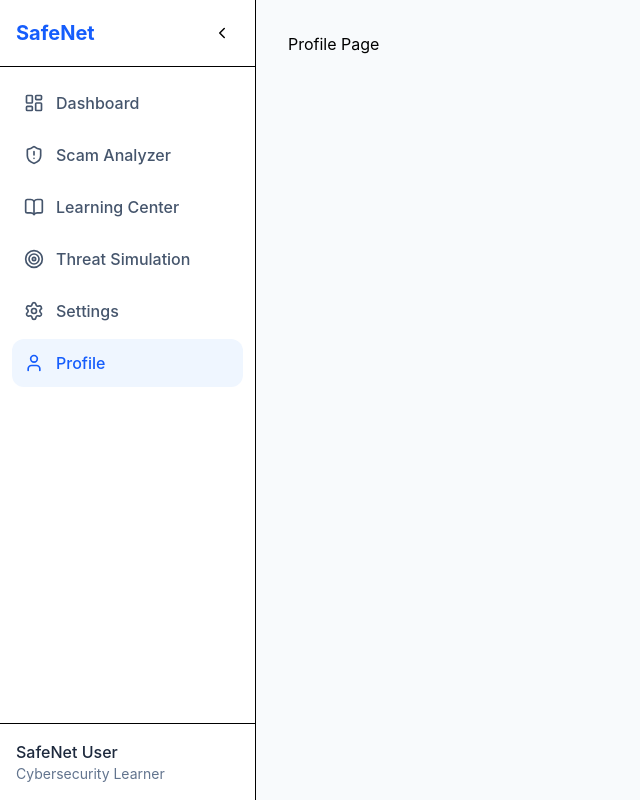
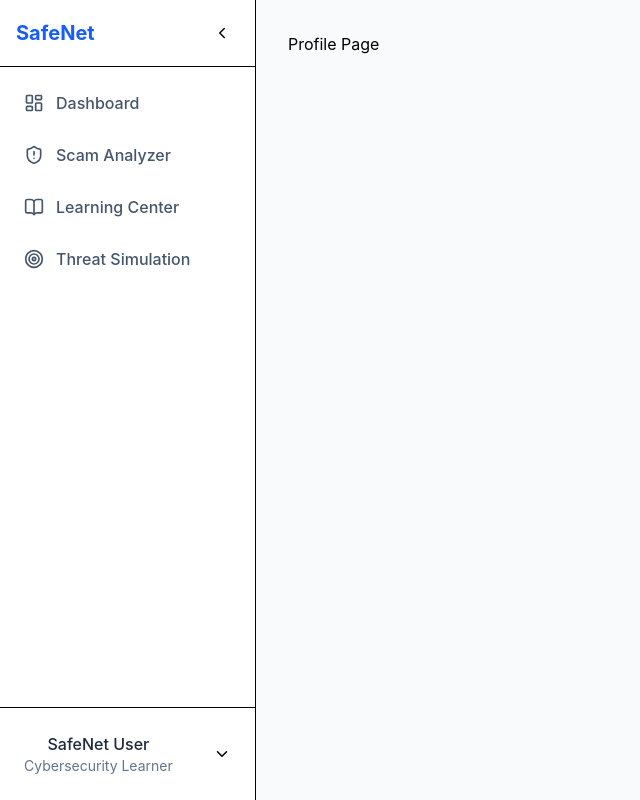
Before and after one commit to Mahdia-Hassani/SafeNet, a React (Vite) app: page /profile in a window 1280 px wide. Shown: the whole page, without its empty margins (0-640 px from the left). Built offline with nearby package versions, Linux system fonts and the light colour scheme.

Commit message:
Add user dropdown menu in side bar

```diff
--- a/src/components/dashboard/Sidebar.jsx
+++ b/src/components/dashboard/Sidebar.jsx
@@ -6,10 +6,12 @@ import {
   ShieldAlert,
   BookOpen,
   Target,
+  User,
   Settings,
-  User,
   ChevronLeft,
   ChevronRight,
+  ChevronDown,
+  ChevronUp,
 } from "lucide-react";
 
 const navItems = [
@@ -33,20 +35,12 @@ const navItems = [
     path: "/simulation",
     icon: Target,
   },
-  {
-    name: "Settings",
-    path: "/settings",
-    icon: Settings,
-  },
-  {
-    name: "Profile",
-    path: "/profile",
-    icon: User,
-  },
 ];
 
 function Sidebar() {
   const [collapsed, setCollapsed] = useState(false);
+
+  const [userMenuOpen, setUserMenuOpen] = useState(false);
 
   return (
     <aside
@@ -57,6 +51,7 @@ function Sidebar() {
     >
       <div className="flex h-full flex-col">
         {/* Header */}
+
         <div className="flex items-center justify-between border-b p-4">
           {!collapsed && (
             <h1 className="text-xl font-bold text-blue-600">SafeNet</h1>
@@ -71,6 +66,7 @@ function Sidebar() {
         </div>
 
         {/* Navigation */}
+
         <nav className="flex-1 p-3">
           <div className="space-y-1">
             {navItems.map((item) => {
@@ -102,17 +98,69 @@ function Sidebar() {
           </div>
         </nav>
 
-        {/* Footer */}
-        <div className="border-t p-4">
+        {/* User Section */}
+
+        <div className="border-t p-3">
           {collapsed ? (
             <div className="flex justify-center">
               <User size={22} />
             </div>
           ) : (
-            <div>
-              <p className="font-medium text-slate-800">SafeNet User</p>
-              <p className="text-sm text-slate-500">Cybersecurity Learner</p>
-            </div>
+            <>
+              <button
+                onClick={() => setUserMenuOpen(!userMenuOpen)}
+                className="
+                  flex w-full items-center
+                  justify-between rounded-xl
+                  p-3 transition
+                  hover:bg-slate-100
+                "
+              >
+                <div>
+                  <p className="font-medium text-slate-800">SafeNet User</p>
+
+                  <p className="text-sm text-slate-500">
+                    Cybersecurity Learner
+                  </p>
+                </div>
+
+                {userMenuOpen ? (
+                  <ChevronUp size={18} />
+                ) : (
+                  <ChevronDown size={18} />
+                )}
+              </button>
+
+              {userMenuOpen && (
+                <div className="mt-2 space-y-1">
+                  <NavLink
+                    to="/profile"
+                    className="
+                      flex items-center gap-3
+                      rounded-lg px-3 py-2
+                      text-slate-600
+                      hover:bg-slate-100
+                    "
+                  >
+                    <User size={18} />
+                    <span>Profile</span>
+                  </NavLink>
+
+                  <NavLink
+                    to="/settings"
+                    className="
+                      flex items-center gap-3
+                      rounded-lg px-3 py-2
+                      text-slate-600
+                      hover:bg-slate-100
+                    "
+                  >
+                    <Settings size={18} />
+                    <span>Settings</span>
+                  </NavLink>
+                </div>
+              )}
+            </>
           )}
         </div>
       </div>
```
